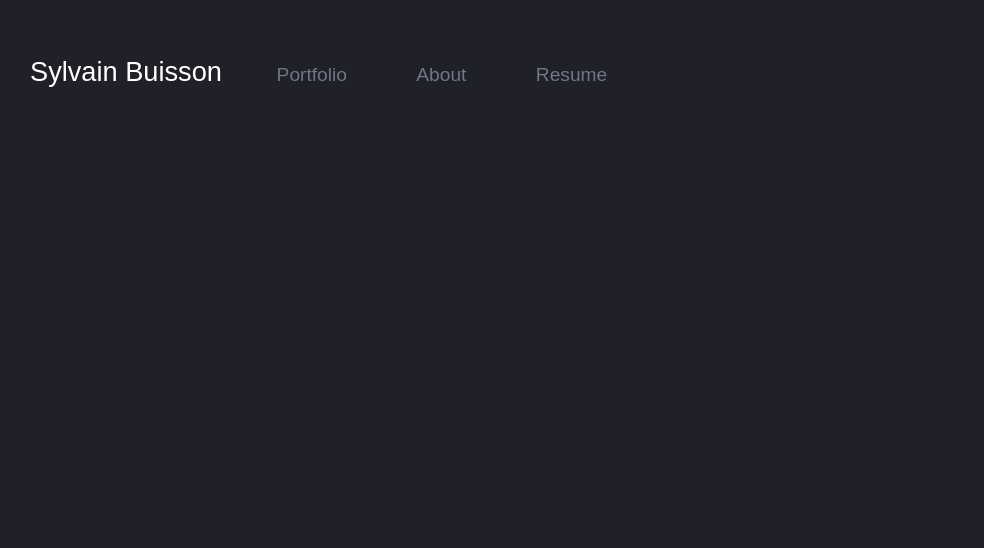
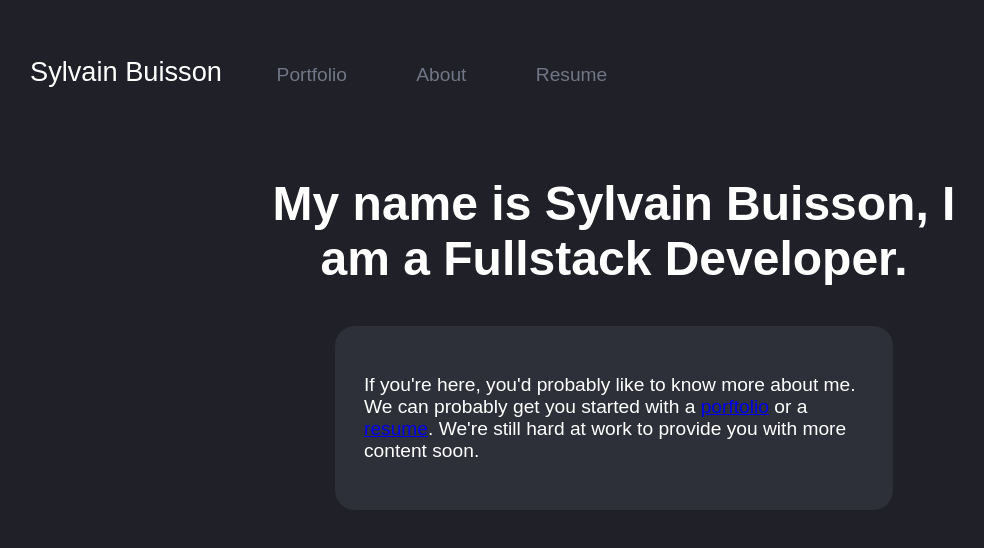
Before and after one commit to HarveyThePooka404/new-portfolio, a Vue app: page /#/ in a window 1280 px wide. Shown: the top 548 px of the page, without its empty margins (26-1010 px from the left). Built offline with nearby package versions, Linux system fonts and the light colour scheme; a web font is replaced by a local one.

Commit message:
need to find a resume layout

```diff
--- /dev/null
+++ b/src/components/layout/Container.vue
@@ -0,0 +1,28 @@
+<template>
+     <div class="container">
+        <slot />
+     </div>
+</template>
+
+<script lang='ts'>
+import { Component, Vue } from 'vue-property-decorator';
+
+@Component({})
+export default class Container extends Vue {
+
+}
+</script>
+
+<style lang='scss'>
+     @use '@/assets/stylesheet.scss' as stylesheet;
+
+     .container {
+        background-color: #2E3039;
+        padding: 1.5em;
+        border-radius: 20px;
+        font-family: stylesheet.$body-font;
+        text-align: left;
+        font-size: 1.2rem;
+     }
+
+</style>
--- /dev/null
+++ b/src/components/layout/H1.vue
@@ -0,0 +1,23 @@
+<template>
+<h1>
+    {{title}}
+</h1>
+</template>
+
+<script lang='ts'>
+import { Component, Prop, Vue } from 'vue-property-decorator';
+
+@Component({})
+export default class H1 extends Vue {
+    @Prop({default: "This is a title"}) title!: string
+}
+</script>
+
+<style lang='scss'>
+     @use '@/assets/stylesheet.scss' as stylesheet;
+
+     h1 {
+        font-family: stylesheet.$title-font;
+        font-size: 3rem;
+     }
+</style>
--- /dev/null
+++ b/src/components/layout/Section.vue
@@ -0,0 +1,24 @@
+<template>
+     <section class="section-class">
+          <slot />
+     </section>
+</template>
+
+<script lang='ts'>
+import { Component, Vue } from 'vue-property-decorator';
+
+@Component({})
+export default class Section extends Vue {
+
+}
+</script>
+
+<style lang='scss'>
+     @use '@/assets/stylesheet.scss' as stylesheet;
+
+     .section-class {
+          margin-left: 20vw;
+          margin-right: 20vw;
+          max-width: 800px;
+     }
+</style>
--- a/src/components/navigation/BurgerMenu.vue
+++ b/src/components/navigation/BurgerMenu.vue
@@ -65,7 +65,7 @@ export default class BurgerMenu extends Vue {
     display: block;
     position: fixed;
     left: 0;
-    top: 7vh;
+    top: 10vh;
     width: 100vw;
     height: 20px;
     list-style: none;
@@ -75,6 +75,7 @@ export default class BurgerMenu extends Vue {
     li {
         border-top: solid 1px stylesheet.$highlight-blue;
         border-bottom: solid 1px stylesheet.$highlight-blue;
+        background-color: stylesheet.$background-color;
         padding: 1em;
 
         transform: translate(-2000px);
--- a/src/router/index.ts
+++ b/src/router/index.ts
@@ -10,7 +10,9 @@ const routes: Array<RouteConfig> = [
     name: "home",
     meta: {
       title: "Sylvain Buisson - Home"
-    }
+    },
+    component: () =>
+      import(/* webpackChunkName: "home") */ "../views/HomeView.vue"),
   },
   {
     path: "/about",
--- a/src/views/HomeView.vue
+++ b/src/views/HomeView.vue
@@ -1,12 +1,54 @@
 <template>
   <div class="home">
-    <p>Hello</p>
+    <Section>
+      <H1 title="My name is Sylvain Buisson, I am a Fullstack Developer." />
+    </Section>
+    <Section>
+      <Container class="container-home">
+        <p class="p-intro"> If you're here, you'd probably like to know more about me. We can probably get you started with a <router-link to="/portfolio">porftolio</router-link> or a <router-link to="/resume">resume</router-link>. We're still hard at work to provide you with more content soon.  </p>
+      </Container>
+    </Section>
   </div>
 </template>
 
 <script lang="ts">
 import { Component, Vue } from "vue-property-decorator";
+import Section from "../components/layout/Section.vue"
+import H1 from "../components/layout/H1.vue";
+import Container from "../components/layout/Container.vue";
 
-@Component({})
+@Component({
+  components: {
+    Section,
+    H1,
+    Container
+  }
+})
 export default class HomeView extends Vue {}
 </script>
+
+<style lang="scss" scoped>
+
+  @use '@/assets/stylesheet.scss' as stylesheet;
+
+  .container-home {
+    max-width: 500px;
+  }
+
+  .home {
+    display: flex;
+    flex-flow: column;
+    align-items: center;
+  }
+
+  .p-intro {
+    font-family: stylesheet.$body-font;
+    text-align: left;
+    font-size: 1.2rem;
+  a {
+    &:visited {
+      color: white;
+    }
+  }
+  }
+</style>
--- a/src/views/ResumeView.vue
+++ b/src/views/ResumeView.vue
@@ -0,0 +1,57 @@
+<template>
+     <div class="resume-grid">
+         <Container class="header-resume"> Ironically, I am not a big fan of résumés. I think it's a hard exercise of data visualisation, where you can't really win - but you can actually lose. If you are more old-school, you can find here a PDF-version of my résumé. Otherwise, let's embark on a longer trip.</Container>
+         <div class="left-menu-resume">
+         <ul>
+            <li> philosophy </li>
+            <li> Hr </li>
+            <li> Software development </li>
+         </ul>
+         </div>
+
+         <p class="content"> some content for one of the things on the left </p>
+     </div>
+</template>
+
+<script lang='ts'>
+import { Component, Vue } from 'vue-property-decorator';
+import Container from "../components/layout/Container.vue"
+
+@Component({
+    components: {
+        Container,
+    }
+})
+export default class ResumeView extends Vue {
+
+}
+</script>
+
+<style lang='scss'>
+     @use '@/assets/stylesheet.scss' as stylesheet;
+
+     .resume-grid {
+        display: grid;
+        grid-template-areas:
+            "title title"
+            "left content"
+            "left content"
+     }
+
+     .header-resume {
+        grid-area: title;
+        margin-left: 5vw;
+        margin-right: 5vw;
+        max-width: 950px;
+        justify-self: center;
+        font-size: .8rem;
+     }
+
+     .left-menu-resume {
+        grid-area: left;
+     }
+
+     .content {
+        grid-area: content;
+     }
+</style>
```
